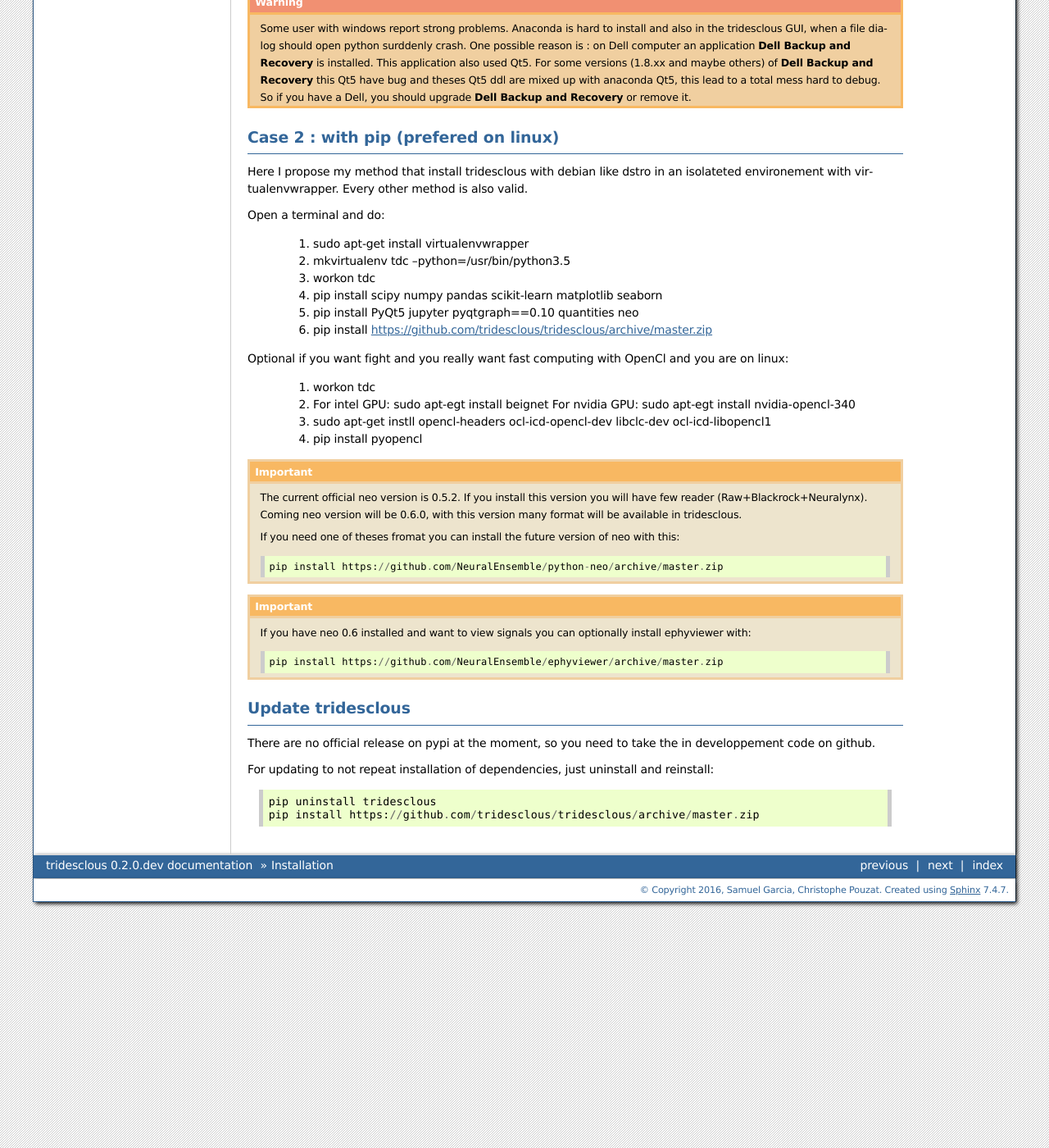
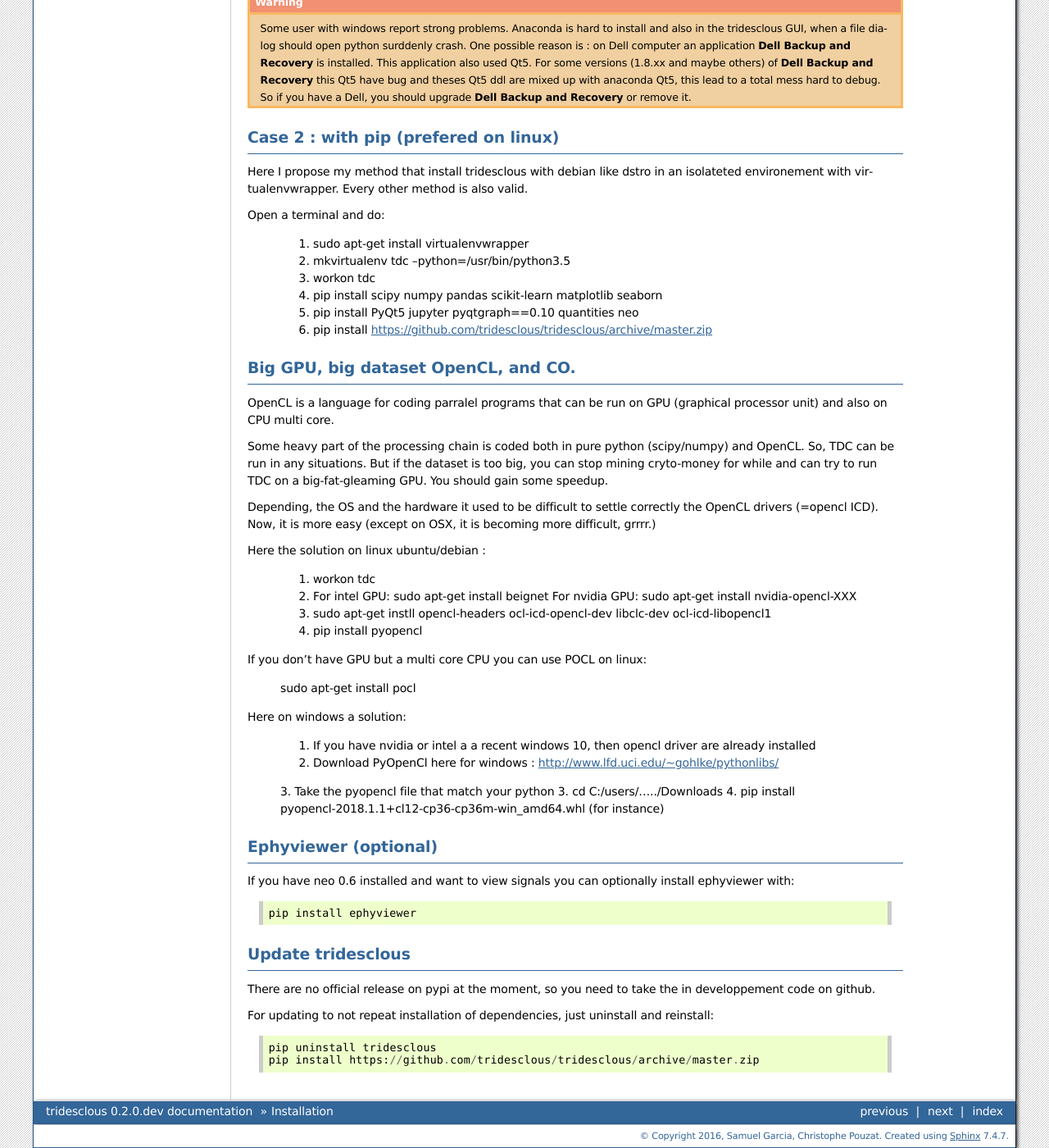
Before and after one commit to tridesclous/tridesclous, a Sphinx documentation site: the page built from doc/installation.rst, in a window 1280 px wide and 1400 px high, scrolled down 960 px. Shown: the whole window at 82% size. Built offline with Sphinx 7.4.7, drawn with Linux system fonts in a browser that asks for light colours; some of the changed text lies outside the part shown.

Commit message:
Doc installation

```diff
--- a/doc/installation.rst
+++ b/doc/installation.rst
@@ -85,32 +85,58 @@ Open a terminal and do:
 
 
 
-Optional if you want fight and you really want fast computing with OpenCl and you are on linux:
+
+
+
+Big GPU, big dataset OpenCL, and CO.
+------------------------------------
+
+OpenCL is a language for coding parralel programs that can be run on GPU (graphical processor unit) and
+also on CPU multi core.
+
+Some heavy part of the processing chain is coded both in pure python (scipy/numpy) and OpenCL.
+So, TDC can be run in any situations.
+But if the dataset is too big, you can stop mining cryto-money for while and can try to run TDC on a big-fat-gleaming GPU.
+You should gain some speedup.
+
+
+Depending, the OS and the hardware it used to be difficult to settle correctly the OpenCL drivers (=opencl ICD).
+Now, it is more easy (except on OSX, it is becoming more difficult, grrrr.)
+
+
+Here the solution on linux ubuntu/debian :
 
    1. workon tdc
-   2. For intel GPU: sudo apt-egt install beignet
-      For nvidia GPU: sudo apt-egt install nvidia-opencl-340
+   2. For intel GPU: sudo apt-get install beignet
+      For nvidia GPU: sudo apt-get install nvidia-opencl-XXX
    3. sudo apt-get instll opencl-headers ocl-icd-opencl-dev libclc-dev ocl-icd-libopencl1
    4. pip install pyopencl
 
 
+If you don't have GPU but a multi core CPU you can use POCL on linux:
 
-.. IMPORTANT::
+   sudo apt-get install pocl
 
-    The current official neo version is 0.5.2. If you install this version you will have
-    few reader (Raw+Blackrock+Neuralynx). Coming neo version will be 0.6.0, with
-    this version many format will be available in tridesclous.
 
-    If you need one of theses fromat you can install the future version of neo
-    with this::
+Here on windows a solution:
 
-        pip install https://github.com/NeuralEnsemble/python-neo/archive/master.zip
+    1. If you have nvidia or intel a a recent windows 10, then opencl driver are already installed
+    2. Download PyOpenCl here for windows : http://www.lfd.uci.edu/~gohlke/pythonlibs/
+    3. Take the pyopencl file that match your python
+    3. cd C:/users/...../Downloads
+    4. pip install pyopencl‑2018.1.1+cl12‑cp36‑cp36m‑win_amd64.whl (for instance)
 
-.. IMPORTANT::
 
-    If you have neo 0.6 installed and want to view signals you can optionally install ephyviewer with::
 
-        pip install https://github.com/NeuralEnsemble/ephyviewer/archive/master.zip
+
+Ephyviewer (optional)
+---------------------
+
+
+
+If you have neo 0.6 installed and want to view signals you can optionally install ephyviewer with::
+
+    pip install ephyviewer
 
 
 Update tridesclous
```
